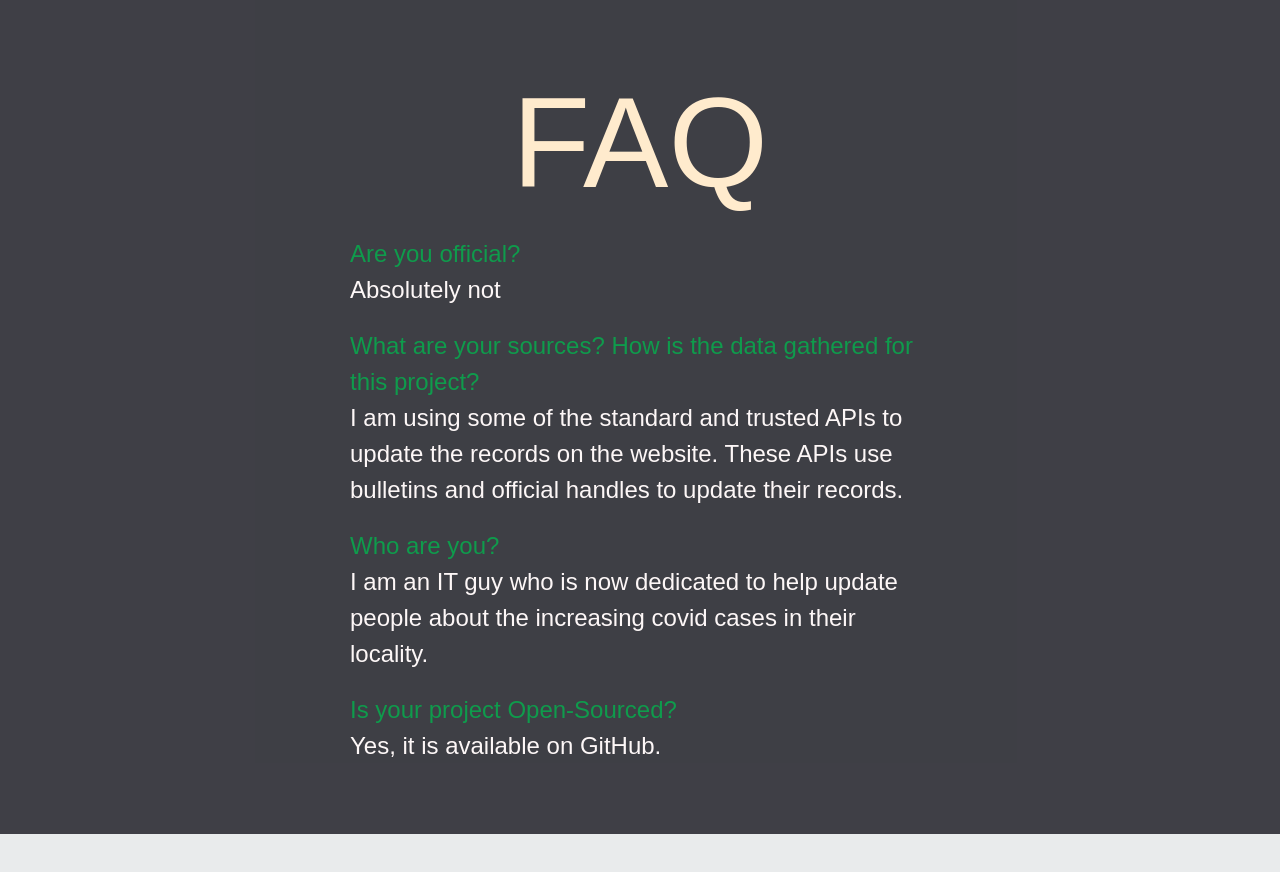
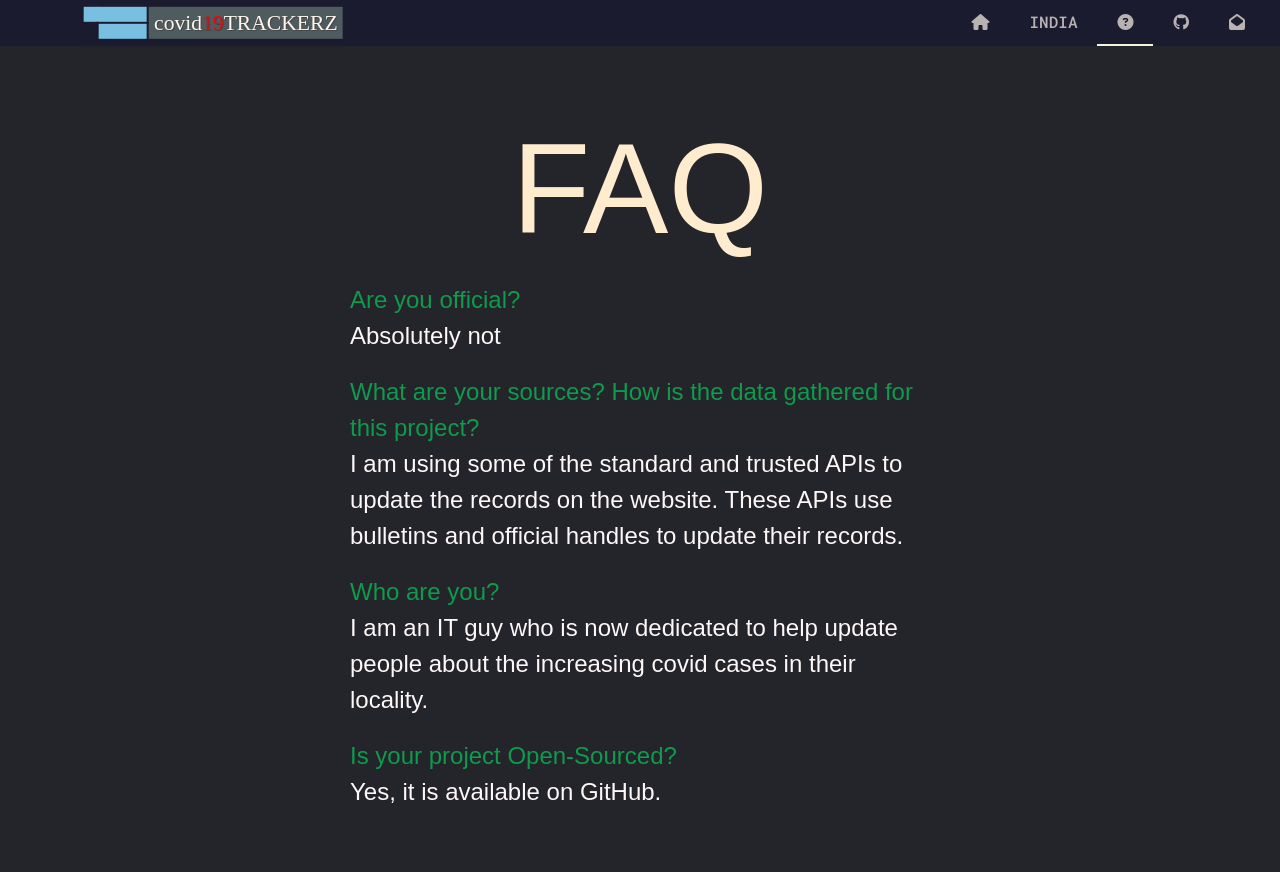
Before and after one commit to iaman0004/covid19trackerz, a React (Create React App) app: page /faq in a window 1280 px wide. Shown: the top 872 px of the page. Before the commit the page ends 834 px from the top, so only its background shows below. Built offline with nearby package versions, Linux system fonts and the light colour scheme; a web font is replaced by a local one.

Commit message:
improved performance

```diff
--- a/src/App.js
+++ b/src/App.js
@@ -1,18 +1,24 @@
 import React from 'react';
-import {BrowserRouter, Route} from 'react-router-dom';
+import { BrowserRouter as Router } from 'react-router-dom';
 
-import World from './components/world/world';
-import India from './components/India/India';
-import FAQ from './components/faq/faq';
+import Navbar from './components/navbar/navbar';
+import Screen from './screen';
 
-const App = () =>{
-    return(
-        <BrowserRouter>
-            <Route path="/" exact component={World}/>
-            <Route path="/india" exact component={India}/>
-            <Route path="/faq" exact component={FAQ}/>
-        </BrowserRouter>
-    );
-}
+const App = () => (
+	<Router>
+		<div className='container-fluid'>
+			<div className='row'>
+				<div className='col-md-12 col-sm-12' style={{ padding: '0' }}>
+					<Navbar />
+				</div>
+			</div>
+			<div className='row'>
+				<div className='col-md-12 col-sm-12' style={{ padding: '0' }}>
+					<Screen />
+				</div>
+			</div>
+		</div>
+	</Router>
+);
 
 export default App;
--- a/src/components/navbar/navbar.css
+++ b/src/components/navbar/navbar.css
@@ -1,6 +1,6 @@
 @import url('https://fonts.googleapis.com/css2?family=MuseoModerno:wght@900&display=swap');
 
-.nav-bar{
+.nav-bar {
 	display: block;
 	margin: 0;
 	padding: 0;
@@ -9,52 +9,64 @@
 	background-color: #1b1b2f;
 	animation: appearEase 1s forwards 0s Ease;
 }
-.right{
+.right {
 	float: right;
 	text-align: end;
 }
 
-.header{
+.header {
 	text-align: center;
 	font-family: 'Balsamiq Sans', cursive;
 	font-weight: 500;
 	font-size: 2rem;
 }
 
-.pure-menu-link{
+.pure-menu-link {
 	text-transform: uppercase;
-    color:#b9b2b2;
+	color: #b9b2b2;
 	text-decoration: none;
 	font-family: 'Roboto Mono', sans-serif;
 	padding: 10px 20px;
+	border-bottom: 2px solid transparent;
 }
 
-.pure-menu-item.dropdown{
+.pure-menu-item.dropdown {
 	display: none;
 }
 
-@keyframes appearEase{
-    0%{
+@keyframes appearEase {
+	0% {
 		transform: translateX(0px) translateY(-30px);
 		opacity: 0;
 	}
-    25%{
+	25% {
 		transform: translateX(0px) translateY(-20px);
 		opacity: 0.3;
 	}
-    50%{
+	50% {
 		transform: translateY(-5px);
-        opacity: .7;
+		opacity: 0.7;
 	}
-    100%{
+	100% {
 		transform: translateY(0px);
 		opacity: 1;
 	}
 }
 
-.pure-menu-link:hover{
+.pure-menu-link:hover {
 	text-decoration: none;
-    color: #000000;
+	background-color: transparent;
+	color: #fff;
+	border-color: #f5f5dc;
+}
+
+.pure-menu-link:focus {
+	background-color: transparent;
+	color: #fff;
+}
+
+.pure-menu-link.active {
+	border-color: #f5f5dc;
 }
 
 .wrapper {
@@ -68,18 +80,18 @@
 	border: none;
 	margin: auto;
 }
-table tbody td.logo-txt{
+table tbody td.logo-txt {
 	align-content: flex-end;
-  border: 2px solid  #1b1b2f;
+	border: 2px solid #1b1b2f;
 }
 table .bar-1 {
-  content: "";
+	content: '';
 	height: 15px;
 	width: 50px;
 	background-color: #79bfe1;
 }
 table .left-bar-3 {
-  content: "";
+	content: '';
 	height: 15px;
 	width: 15px;
 	background-color: transparent;
@@ -95,14 +107,14 @@ table .txt .nine {
 	color: red;
 }
 
-@media screen and (max-width : 620px){
-    .wrapper{
+@media screen and (max-width: 620px) {
+	.wrapper {
 		text-align: center;
 	}
-    .wrapper table{
+	.wrapper table {
 		margin: auto;
 	}
-    div.right{
+	div.right {
 		text-align: center;
 	}
 }
--- a/src/components/navbar/navbar.js
+++ b/src/components/navbar/navbar.js
@@ -1,51 +1,67 @@
-import React from 'react';
+import React, { useEffect, useState } from 'react';
 import './navbar.css';
+import { Link } from 'react-router-dom';
 
-const Navbar = () =>{
-    return(
-        <div className="nav-bar">
-            <div className="row pure-menu pure-menu-horizontal">
-                <div className="col-md-4 col-sm-12">
-                <div className="wrapper">
+const Navbar = () => {
+	const [active, setActive] = useState('home');
+
+	useEffect(() => {
+		setActive(window.location.pathname);
+	}, []);
+
+	return (
+		<div className='nav-bar'>
+			<div className='row pure-menu pure-menu-horizontal'>
+				<div className='col-md-4 col-sm-12'>
+					<div className='wrapper'>
 						<table>
 							<tbody>
 								<tr>
-                                <td className="bar-1 logo-txt" colSpan="3"></td>
-                                <td rowSpan="3" className="txt logo-txt">covid<span className="nine">19</span>TRACKERZ</td>
+									<td className='bar-1 logo-txt' colSpan='3'></td>
+									<td rowSpan='3' className='txt logo-txt'>
+										covid<span className='nine'>19</span>TRACKERZ
+									</td>
 								</tr>
 								<tr>
-                                <td className="left-bar-3 logo-txt"></td>
-                                <td className="bar-1 logo-txt" colSpan="2"></td>
+									<td className='left-bar-3 logo-txt'></td>
+									<td className='bar-1 logo-txt' colSpan='2'></td>
 								</tr>
 							</tbody>
 						</table>
 					</div>
-                    {/* <div className="header">
-                        COVID<span className="num">19</span>
-                    </div> */}
 				</div>
-                <div className="col-md-8 col-sm-12 right">
-                    <ul className="pure-menu-list" id="dropdown-click">
-                        <li className="pure-menu-item">
-                            <a href="/" className="pure-menu-heading pure-menu-link"><i className="fas fa-home"></i></a>
+				<div className='col-md-8 col-sm-12 right'>
+					<ul className='pure-menu-list' id='dropdown-click'>
+						<li className='pure-menu-item'>
+							<Link to='/' className={'pure-menu-link' + (active === '/' ? ' active' : '')} onClick={() => setActive('/')}>
+								<i className='fas fa-home'></i>
+							</Link>
 						</li>
-                        <li className="pure-menu-item">
-                            <a href="/india" className="pure-menu-link">India</a>
+						<li className='pure-menu-item'>
+							<Link to='/india' className={'pure-menu-link' + (active === '/india' ? ' active' : '')} onClick={() => setActive('/india')}>
+								India
+							</Link>
 						</li>
-                        <li className="pure-menu-item">
-                            <a href="/faq" target="_blank" className="pure-menu-link"><i className="far fa-question-circle"></i></a>
+						<li className='pure-menu-item'>
+							<Link to='/faq' className={'pure-menu-link' + (active === '/faq' ? ' active' : '')} onClick={() => setActive('/faq')}>
+								<i className='fas fa-question-circle' />
+							</Link>
 						</li>
-                        <li className="pure-menu-item">
-                            <a href="https://www.github.com/iaman0004/covid19trackerz" target="_top" className="pure-menu-link"><i className="fab fa-github"></i></a>
+						<li className='pure-menu-item'>
+							<a href='https://www.github.com/iaman0004/covid19trackerz' target='_top' className='pure-menu-link'>
+								<i className='fab fa-github'></i>
+							</a>
 						</li>
-                        <li className="pure-menu-item">
-                            <a href="mailto:iak.sharma0004@gmail.com" className="pure-menu-link"><i className="fas fa-envelope-open"></i></a>
+						<li className='pure-menu-item'>
+							<a href='mailto:iak.sharma0004@gmail.com' className='pure-menu-link'>
+								<i className='fas fa-envelope-open'></i>
+							</a>
 						</li>
 					</ul>
 				</div>
 			</div>
 		</div>
 	);
-}
+};
 
 export default Navbar;
--- a/src/components/table/table.css
+++ b/src/components/table/table.css
@@ -44,6 +44,10 @@ th {
 	text-transform: uppercase;
 }
 
+.table-data {
+	text-align: center;
+}
+
 .confirmed-new,
 .confirmed-rcvd,
 .confirmed-death {
--- a/src/components/timer/timer.css
+++ b/src/components/timer/timer.css
@@ -19,7 +19,7 @@
 }
 
 div.container-fluid.canvas {
-	background-color: #3f3f46;
+	background-color: inherit;
 	display: flex;
 	flex-wrap: wrap;
 }
--- a/src/components/world/world.js
+++ b/src/components/world/world.js
@@ -4,7 +4,6 @@ import { Link } from 'react-router-dom';
 import axios from 'axios';
 
 import Timer from '../timer/timer';
-import Navbar from '../navbar/navbar';
 import Loading from '../loading/loading';
 import WorldTable from '../table/worldTable';
 
@@ -28,7 +27,6 @@ const World = () => {
 
 	return (
 		<div className='container-fluid'>
-			<Navbar />
 			{!loading1 && !loading2 ? (
 				<div>
 					<div className='row'>
--- /dev/null
+++ b/src/screen.js
@@ -0,0 +1,18 @@
+import React from 'react';
+import { Switch, Route } from 'react-router-dom';
+
+import World from './components/world/world';
+import India from './components/India/India';
+import FAQ from './components/faq/faq';
+
+const Screen = () => {
+	return (
+		<Switch>
+			<Route path='/' exact component={World} />
+			<Route path='/india' exact component={India} />
+			<Route path='/faq' exact component={FAQ} />
+		</Switch>
+	);
+};
+
+export default Screen;
```
Also changed, not shown: src/components/India/India.js (+38 -37 lines). Lines whose indentation alone changed are shown as unchanged.
